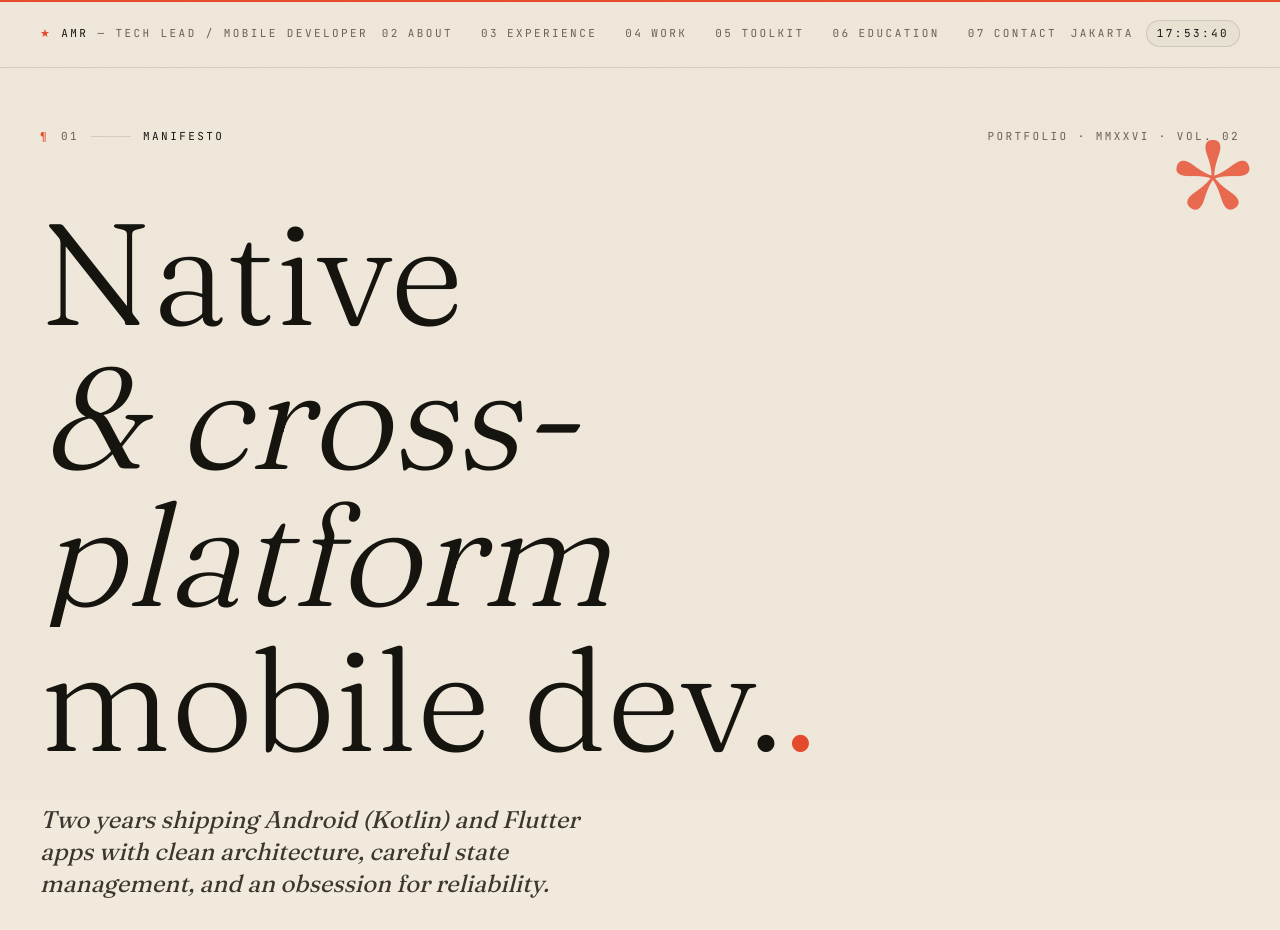
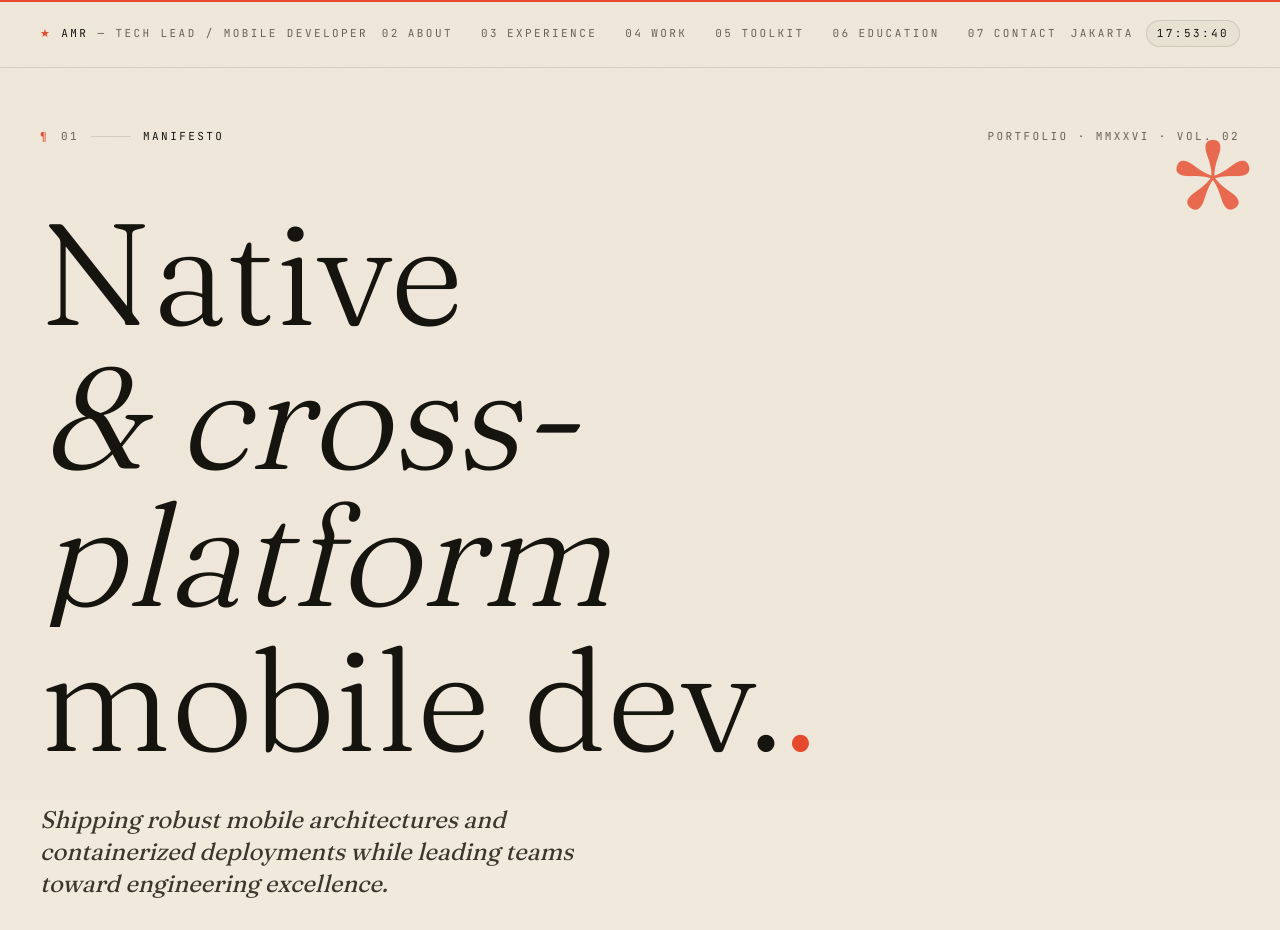
Before and after one commit to alifmaulanarizqi/portfolio, a Next.js app: page / in a window 1280 px wide. Shown: the top 930 px of the page. Built offline with nearby package versions, Linux system fonts and the light colour scheme.

Commit message:
chore: update profile tagline to match Tech Lead role

```diff
--- a/src/lib/data.ts
+++ b/src/lib/data.ts
@@ -34,7 +34,7 @@ export const profile = {
   github: "https://github.com/alifmaulanarizqi",
   githubHandle: "alifmaulanarizqi",
   tagline:
-    "Two years shipping Android (Kotlin) and Flutter apps with clean architecture, careful state management, and an obsession for reliability.",
+    "Shipping robust mobile architectures and containerized deployments while leading teams toward engineering excellence.",
   summary:
     "Tech Lead and Mobile Developer with hands-on experience spanning Android (Kotlin), Flutter, and full-stack deployments. I design robust mobile architectures, run code reviews, and mentor engineers on tech selection. Additionally, I manage containerized web deployments (frontend, backend, database) using Docker and maintain high-reliability staging and production systems.",
   pullQuote:
```
Also changed, not shown: package.json (+8 -8 lines), .claude/settings.local.json, next-env.d.ts, 2 other files (tests, documents, lock files or other folders).
